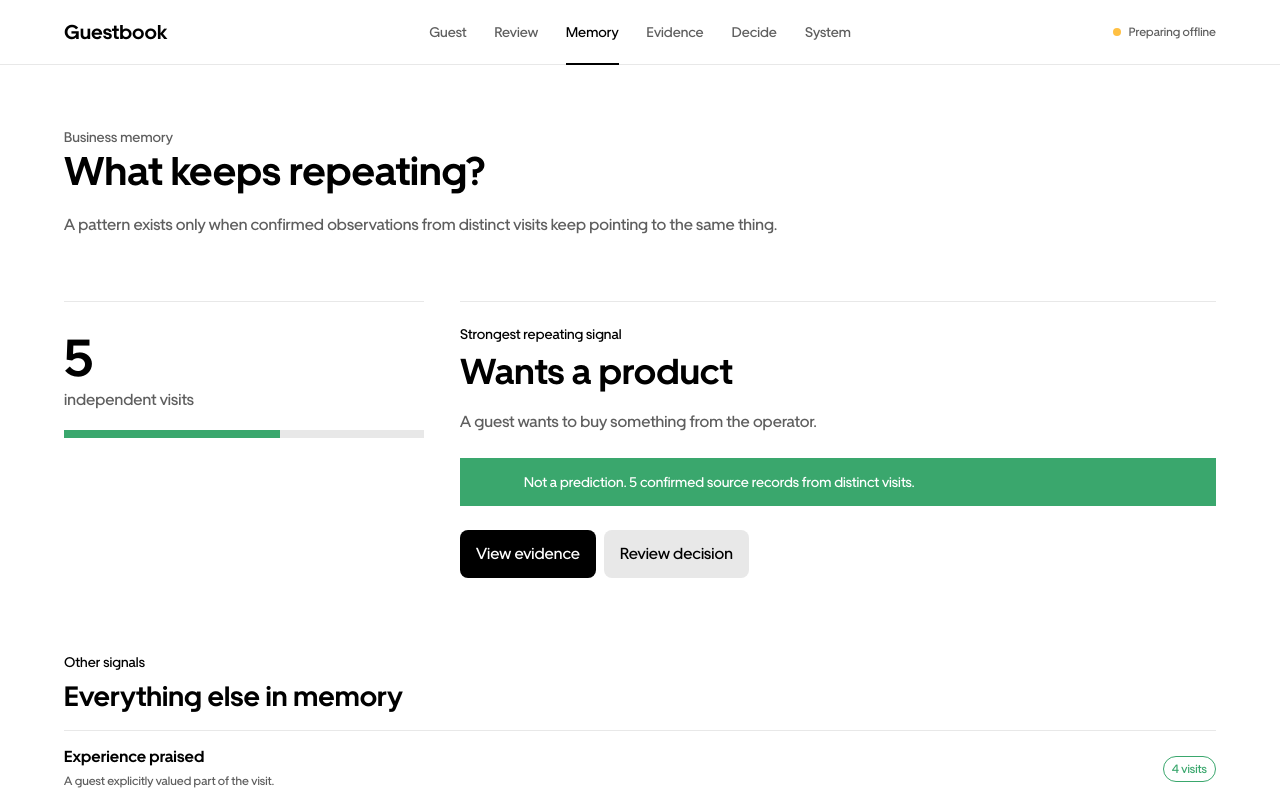
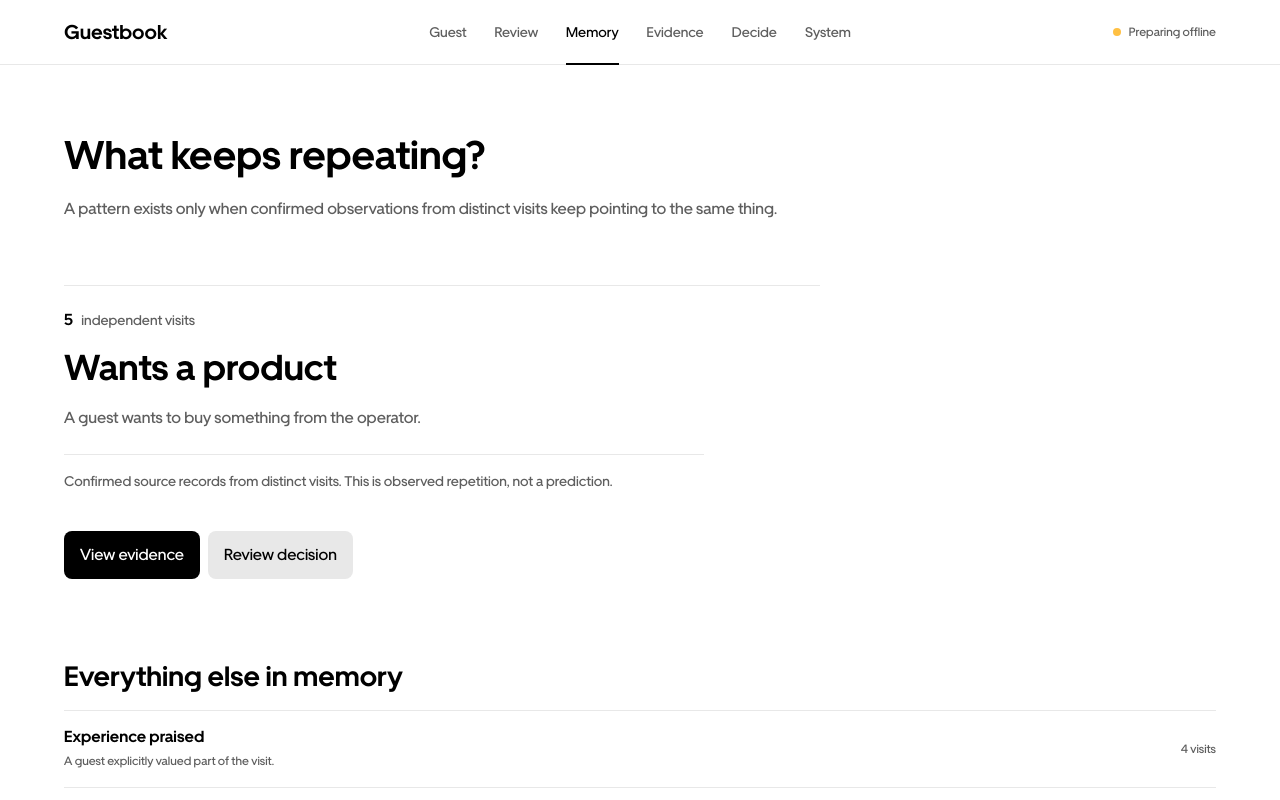
Before and after one commit to Davemafy/recall, a React (Vite) app: page / in a window 1280 px wide. Both pictures are taken after a click on the button "Memory". Shown: the top 800 px of the page. Built offline with nearby package versions, Linux system fonts and the light colour scheme.

Commit message:
deploy: adopt SEAL anti-slop hierarchy

```diff
--- a/src/App.tsx
+++ b/src/App.tsx
@@ -298,10 +298,9 @@ function Shell({ route, children, layout = "compact" }: { route: Route; children
   );
 }
 
-function PageTitle({ kicker, title, body }: { kicker: string; title: string; body?: string }) {
+function PageTitle({ title, body }: { kicker?: string; title: string; body?: string }) {
   return (
     <div className="page-title">
-      <div className="label-small">{kicker}</div>
       <h1>{title}</h1>
       {body && <p>{body}</p>}
     </div>
@@ -807,21 +806,15 @@ function MemoryScreen() {
 
         {featured ? (
           <>
-            <section className="memory-count">
-              <div className="count-line">
-                {changed && <span>{previousCount}</span>}
-                {changed && <b>→</b>}
-                <strong>{featured.visitCount}</strong>
+            <section className="memory-feature">
+              <div className={"memory-evidence-line " + (changed ? "changed" : "")}>
+                <strong>{changed && previousCount !== null ? previousCount + " → " + featured.visitCount : featured.visitCount}</strong>
+                <span>independent visits</span>
+                {changed && <span className="memory-new-evidence">New evidence</span>}
               </div>
-              <div className="label-medium">independent visits</div>
-              <BaseProgress value={Math.min(100, featured.visitCount * 12)} tone="positive" />
-            </section>
-
-            <section className="memory-feature">
-              <div className="label-small">Strongest repeating signal</div>
               <h2>{featured.title}</h2>
               <p>{featured.description}</p>
-              <BaseBanner tone="positive">Not a prediction. {featured.visitCount} confirmed source records from distinct visits.</BaseBanner>
+              <div className="memory-proof-note">Confirmed source records from distinct visits. This is observed repetition, not a prediction.</div>
               <div className="base-button-group">
                 <BaseButton hierarchy="primary" size="medium" shape="rect" onClick={() => go("/evidence?signal=" + featured.label)}>View evidence</BaseButton>
                 <BaseButton hierarchy="secondary" size="medium" shape="rect" onClick={() => go("/decide")}>Review decision</BaseButton>
@@ -829,12 +822,12 @@ function MemoryScreen() {
             </section>
 
             <section className="memory-list-section">
-              <div className="section-heading"><div><span className="label-small">Other signals</span><h2>Everything else in memory</h2></div></div>
+              <div className="section-heading"><div><h2>Everything else in memory</h2></div></div>
               <div className="base-list">
                 {rest.map((signal) => (
                   <button className="base-list-row" key={signal.label} onClick={() => go("/evidence?signal=" + signal.label)}>
                     <span><strong>{signal.title}</strong><small>{signal.description}</small></span>
-                    <BaseBadge tone={signal.visitCount >= 3 ? "positive" : "neutral"}>{signal.visitCount} visits</BaseBadge>
+                    <span className="row-meta">{signal.visitCount} visits</span>
                   </button>
                 ))}
               </div>
@@ -866,7 +859,7 @@ function EvidenceScreen() {
                 items={memory.slice(0, 6).map((item) => ({ value: item.label, label: item.title }))}
                 value={signal?.label ?? ""}
                 onChange={(value) => go("/evidence?signal=" + value)}
-                shape="pill"
+                shape="rect"
                 size="small"
               />
             </div>
@@ -875,17 +868,16 @@ function EvidenceScreen() {
 
         <section className="evidence-summary">
           {signal && <>
-            <div className="evidence-stat"><strong>{signal.visitCount}</strong><span>distinct visits</span></div>
+            <strong>{signal.visitCount} distinct visits</strong>
             <p>{signal.description}</p>
           </>}
         </section>
 
         <section className="evidence-ledger">
-          <div className="section-heading"><div><span className="label-small">Ledger</span><h2>Every source record</h2></div><span className="paragraph-small">{signal?.observations.length ?? 0} observations</span></div>
+          <div className="section-heading"><div><h2>Every source record</h2></div><span className="paragraph-small">{signal?.observations.length ?? 0} observations</span></div>
           <div className="evidence-rows">
-            {(signal?.observations ?? []).map((observation, index) => (
+            {(signal?.observations ?? []).map((observation) => (
               <article className="evidence-row" key={observation.id}>
-                <div className="evidence-index">{String(index + 1).padStart(2, "0")}</div>
                 <div className="evidence-quote">“{observation.rawText}”</div>
                 <div className="evidence-meta">
                   <BaseBadge tone={observation.isDemo ? "neutral" : "positive"}>{observation.isDemo ? "Demo" : "Real"}</BaseBadge>
@@ -931,8 +923,7 @@ function DecideScreen() {
         {signal && copy ? (
           <>
             <section className="decision-main">
-              <div className="decision-count"><strong>{signal.visitCount}</strong><span>distinct visits</span></div>
-              <div className="label-small">Repeated signal</div>
+              <div className="decision-source-line">Based on {signal.visitCount} distinct visits</div>
               <h2>People keep asking to take something home.</h2>
               <h3>{copy.headline}</h3>
               <p>{copy.body}</p>
@@ -951,7 +942,7 @@ function DecideScreen() {
             </section>
 
             <section className="decision-proof">
-              <div className="section-heading"><div><span className="label-small">Why this is here</span><h2>Source-backed repetition</h2></div><BaseBadge tone="positive">{signal.visitCount} visits</BaseBadge></div>
+              <div className="section-heading"><div><h2>Source-backed repetition</h2></div><span className="paragraph-small">{signal.visitCount} source records</span></div>
               <div className="mini-evidence">
                 {signal.observations.slice(0, 3).map((observation) => (
                   <div key={observation.id}><p>“{observation.rawText}”</p><span>{observation.isDemo ? "Demo visit" : sourceLabel(observation)}</span></div>
--- a/src/styles.css
+++ b/src/styles.css
@@ -742,54 +742,43 @@ button:disabled {
   grid-column: 1 / 13;
 }
 
-.memory-count {
-  grid-column: 1 / 5;
+.memory-feature {
+  grid-column: 1 / 9;
   margin-top: 64px;
-  border-top: 1px solid var(--content-primary);
+  border-top: 1px solid var(--border-opaque);
   padding-top: 24px;
 }
 
-.count-line {
+.memory-evidence-line {
   display: flex;
   align-items: baseline;
-  gap: 12px;
-  font-family: "Uber Move", system-ui, -apple-system, BlinkMacSystemFont, "Segoe UI", sans-serif;
-}
-
-.count-line span {
-  color: var(--content-tertiary);
-  font-size: 32px;
-  line-height: 40px;
-  text-decoration: line-through;
-}
-
-.count-line b {
+  flex-wrap: wrap;
+  gap: 8px;
+  color: var(--content-secondary);
+  font-size: 14px;
+  line-height: 20px;
+}
+
+.memory-evidence-line strong {
+  color: var(--content-primary);
+  font-size: 16px;
+  line-height: 20px;
+  font-weight: 700;
+}
+
+.memory-evidence-line.changed strong,
+.memory-new-evidence {
   color: var(--positive);
-  font-size: 28px;
-  line-height: 36px;
-  font-weight: 700;
-}
-
-.count-line strong {
-  font-size: 52px;
-  line-height: 64px;
-  font-weight: 700;
-}
-
-.memory-count .label-medium {
-  margin-bottom: 20px;
-  color: var(--content-secondary);
-}
-
-.memory-feature {
-  grid-column: 5 / 13;
-  margin-top: 64px;
-  border-top: 1px solid var(--content-primary);
-  padding-top: 24px;
+}
+
+.memory-new-evidence {
+  margin-left: 8px;
+  font-size: 12px;
 }
 
 .memory-feature h2 {
-  margin: 8px 0 0;
+  max-width: 720px;
+  margin: 16px 0 0;
   font-size: 36px;
   line-height: 44px;
 }
@@ -800,6 +789,15 @@ button:disabled {
   color: var(--content-secondary);
   font-size: 16px;
   line-height: 24px;
+}
+
+.memory-proof-note {
+  max-width: 640px;
+  padding: 16px 0;
+  border-top: 1px solid var(--border-opaque);
+  color: var(--content-secondary);
+  font-size: 14px;
+  line-height: 20px;
 }
 
 .memory-feature .base-button-group {
@@ -843,10 +841,15 @@ button:disabled {
   line-height: 20px;
 }
 
-.base-list-row small {
+.base-list-row small,
+.row-meta {
   color: var(--content-secondary);
   font-size: 12px;
   line-height: 20px;
+}
+
+.row-meta {
+  flex: 0 0 auto;
 }
 
 .empty-state {
@@ -871,38 +874,32 @@ button:disabled {
 }
 
 .evidence-summary {
-  grid-column: 1 / 4;
-  margin-top: 64px;
-  border-top: 1px solid var(--content-primary);
-  padding-top: 24px;
-}
-
-.evidence-stat {
-  display: grid;
-  gap: 4px;
-}
-
-.evidence-stat strong {
-  font-family: "Uber Move", system-ui, -apple-system, BlinkMacSystemFont, "Segoe UI", sans-serif;
-  font-size: 52px;
-  line-height: 64px;
-  font-weight: 700;
-}
-
-.evidence-stat span,
+  grid-column: 1 / 9;
+  margin-top: 48px;
+  padding-top: 16px;
+  border-top: 1px solid var(--border-opaque);
+  display: flex;
+  align-items: baseline;
+  gap: 24px;
+}
+
+.evidence-summary strong {
+  flex: 0 0 auto;
+  font-size: 16px;
+  line-height: 20px;
+}
+
 .evidence-summary p {
-  color: var(--content-secondary);
-  font-size: 14px;
-  line-height: 20px;
-}
-
-.evidence-summary p {
-  margin-top: 24px;
+  max-width: 720px;
+  margin: 0;
+  color: var(--content-secondary);
+  font-size: 14px;
+  line-height: 20px;
 }
 
 .evidence-ledger {
-  grid-column: 4 / 13;
-  margin-top: 64px;
+  grid-column: 1 / 13;
+  margin-top: 48px;
 }
 
 .evidence-rows {
@@ -910,21 +907,16 @@ button:disabled {
 }
 
 .evidence-row {
-  padding: 24px 0;
+  padding: 28px 0;
   border-bottom: 1px solid var(--background-tertiary);
   display: grid;
-  grid-template-columns: 48px minmax(0,1fr) 180px;
-  gap: 16px;
+  grid-template-columns: minmax(0,1fr) 180px;
+  gap: 36px;
   align-items: start;
 }
 
-.evidence-index {
-  color: var(--content-tertiary);
-  font-size: 12px;
-  line-height: 20px;
-}
-
 .evidence-quote {
+  max-width: 760px;
   font-family: "Uber Move", system-ui, -apple-system, BlinkMacSystemFont, "Segoe UI", sans-serif;
   font-size: 20px;
   line-height: 28px;
@@ -942,7 +934,7 @@ button:disabled {
 }
 
 .evidence-media {
-  grid-column: 2 / 3;
+  grid-column: 1;
   width: min(480px, 100%);
   max-height: 280px;
   object-fit: cover;
@@ -956,25 +948,12 @@ button:disabled {
 .decision-main {
   grid-column: 1 / 8;
   margin-top: 64px;
-  border-top: 1px solid var(--content-primary);
+  border-top: 1px solid var(--border-opaque);
   padding-top: 24px;
 }
 
-.decision-count {
-  margin-bottom: 28px;
-  display: flex;
-  align-items: baseline;
-  gap: 10px;
-}
-
-.decision-count strong {
-  font-family: "Uber Move", system-ui, -apple-system, BlinkMacSystemFont, "Segoe UI", sans-serif;
-  font-size: 52px;
-  line-height: 64px;
-  font-weight: 700;
-}
-
-.decision-count span {
+.decision-source-line {
+  margin-bottom: 16px;
   color: var(--content-secondary);
   font-size: 14px;
   line-height: 20px;
@@ -982,7 +961,7 @@ button:disabled {
 
 .decision-main h2 {
   max-width: 720px;
-  margin: 8px 0 0;
+  margin: 0;
   font-size: 36px;
   line-height: 44px;
 }
@@ -1006,7 +985,7 @@ button:disabled {
 }
 
 .decision-proof {
-  grid-column: 8 / 13;
+  grid-column: 9 / 13;
   margin-top: 64px;
 }
 
@@ -1196,11 +1175,10 @@ button:disabled {
     grid-column: 1 / 9;
   }
 
-  .memory-count { grid-column: 1 / 4; }
-  .memory-feature { grid-column: 4 / 9; }
-
-  .evidence-summary { grid-column: 1 / 3; }
-  .evidence-ledger { grid-column: 3 / 9; }
+  .memory-feature { grid-column: 1 / 7; }
+
+  .evidence-summary { grid-column: 1 / 7; }
+  .evidence-ledger { grid-column: 1 / 9; }
 
   .decision-main { grid-column: 1 / 6; }
   .decision-proof { grid-column: 6 / 9; }
@@ -1344,7 +1322,6 @@ button:disabled {
 
   .guest-context,
   .review-signals,
-  .memory-count,
   .memory-feature,
   .evidence-summary,
   .evidence-ledger,
@@ -1415,22 +1392,24 @@ button:disabled {
     line-height: 40px;
   }
 
-  .memory-count {
-    border-top: 1px solid var(--content-primary);
+  .evidence-summary {
+    display: grid;
+    gap: 8px;
   }
 
   .evidence-row {
-    grid-template-columns: 32px minmax(0,1fr);
+    grid-template-columns: 1fr;
+    gap: 12px;
   }
 
   .evidence-meta {
-    grid-column: 2;
+    grid-column: 1;
     flex-direction: row;
     flex-wrap: wrap;
   }
 
   .evidence-media {
-    grid-column: 2;
+    grid-column: 1;
   }
 
   .decision-proof {
@@ -1474,13 +1453,6 @@ button:disabled {
 
   .base-button-group .base-button {
     flex: 0 0 auto;
-  }
-
-  .count-line strong,
-  .evidence-stat strong,
-  .decision-count strong {
-    font-size: 44px;
-    line-height: 52px;
   }
 
   .memory-feature h2,
@@ -1519,7 +1491,6 @@ button:disabled {
 .system-list,
 .proof-sequence,
 .voice-system-row,
-.memory-count,
 .memory-feature,
 .decision-main,
 .decision-proof,
```
Also changed, not shown: 1 other file (tests, documents, lock files or other folders).
